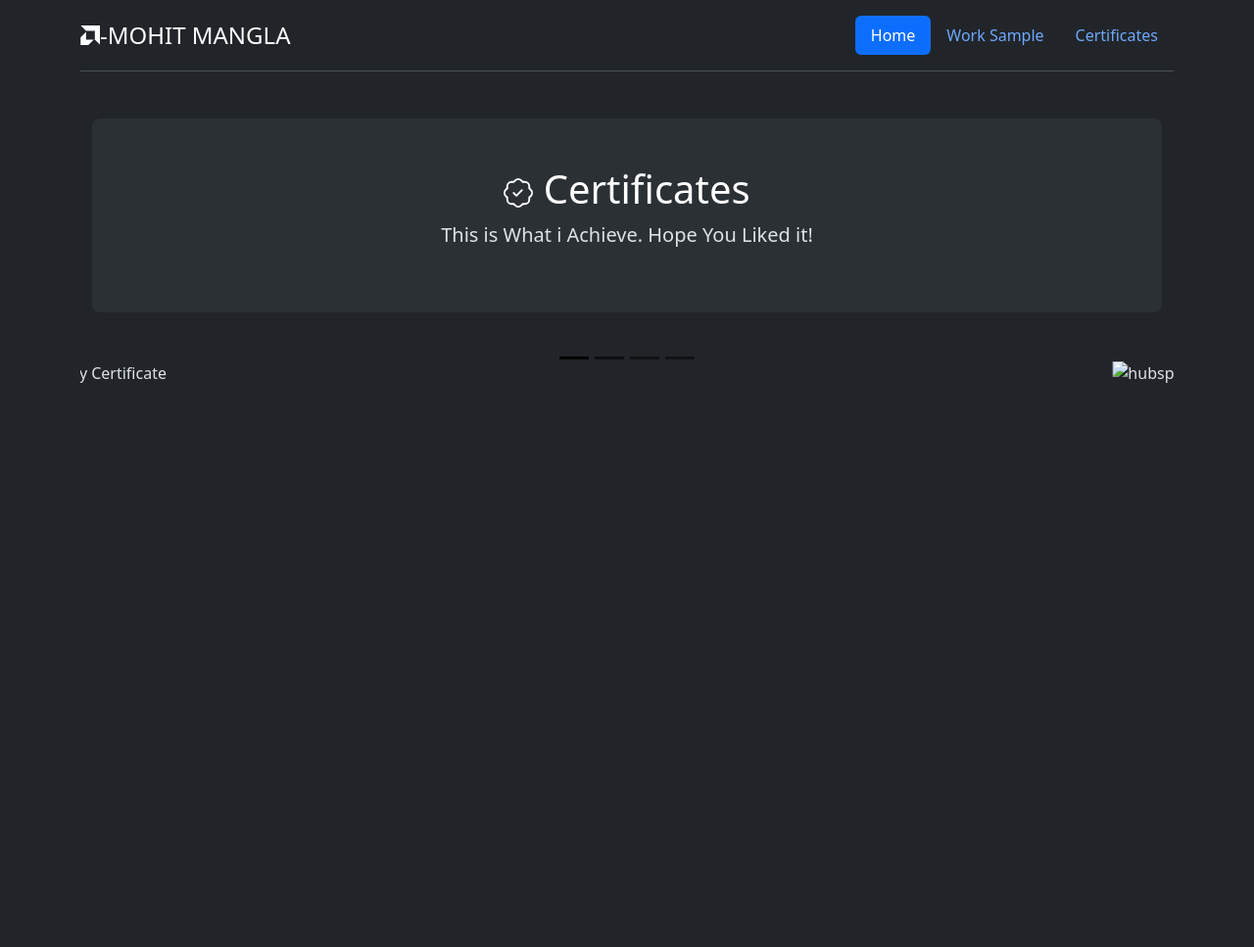
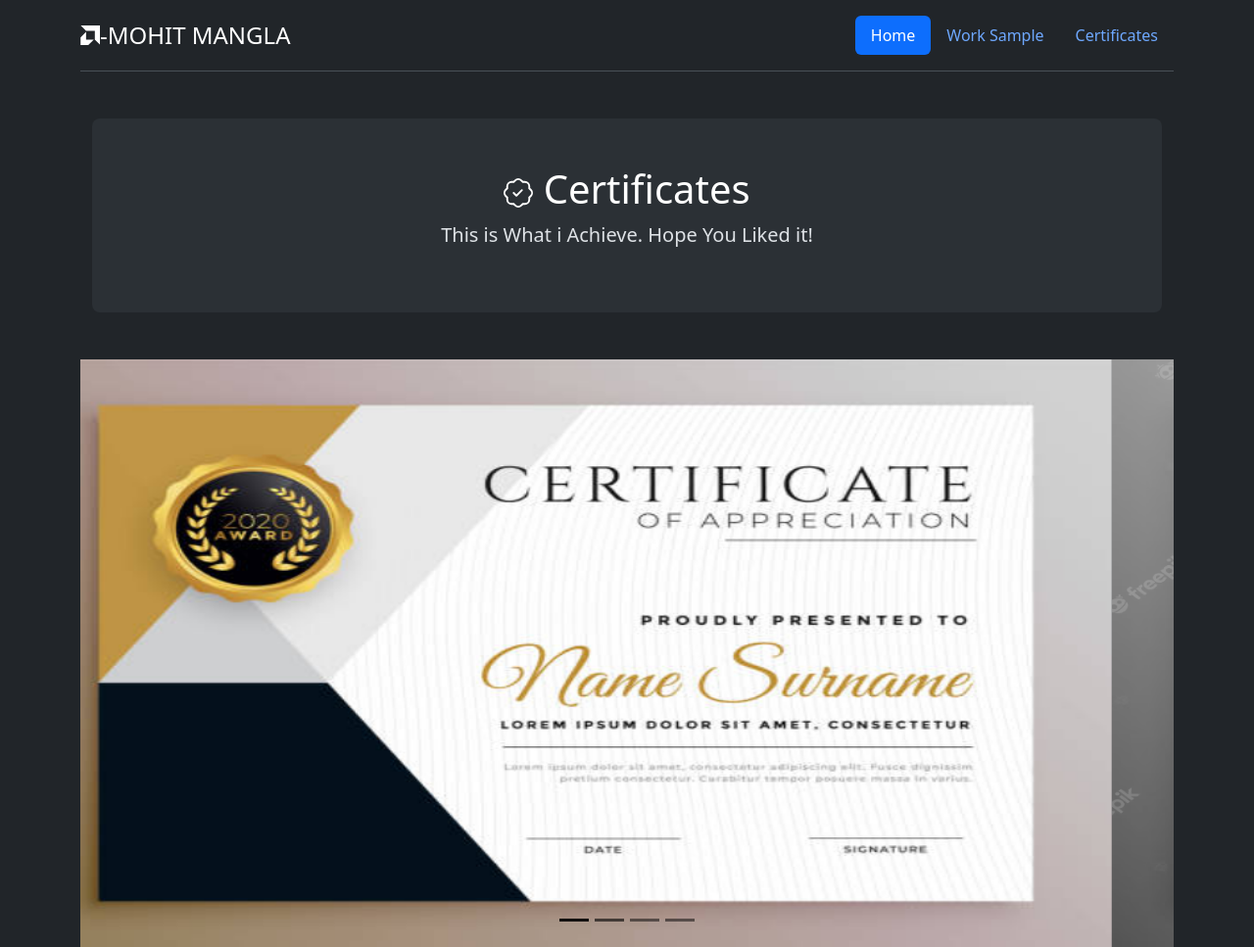
Before and after one commit to mohit-008/My-CV, a plain HTML site: page cerficates.html in a window 1280 px wide. Shown: the whole page at 98% size. Before the commit the page ends 800 px from the top, so only its background shows below. Drawn offline with nearby package versions, Linux system fonts and the light colour scheme.

Commit message:
Update cerficates.html

```diff
--- a/cerficates.html
+++ b/cerficates.html
@@ -53,43 +53,27 @@
 </div>
 <div class="carousel-inner">
   <div class="carousel-item active">
-    <img src="./Certificates/udemy certificate.png" alt="Udemy Certificate" >
+    <img src="1st.jpg" alt="Udemy Certificate" >
     <div class="container">
-      <!-- <div class="carousel-caption text-start">
-        <h1>Udemy</h1>
-        <p>Complete Digital Marketing Course</p>
-        <p><a class="btn btn-lg btn-primary" href="#">Learn more</a></p>
-      </div> -->
+
     </div>
   </div>
   <div class="carousel-item">
-    <img src="./Certificates/Hubspot Academy SEO Certificate .png" alt="hubspot Academy" >
+    <img src="2nd.avif" alt="hubspot Academy" >
     <div class="container">
-      <!-- <div class="carousel-caption">
-        <h1>Hubspot Academy</h1>
-        <p>SEO Certificate</p>
-        <p><a class="btn btn-lg btn-primary" href="#">Learn more</a></p>
-      </div> -->
+
     </div>
   </div>
   <div class="carousel-item">
-    <img src="./Certificates/semrush academy.png" alt="Semrush Academy" >
+    <img src="1st.jpg" alt="Semrush Academy" >
     <div class="container">
-      <!-- <div class="carousel-caption text-end">
-        <h1>Semrush Academy</h1>
-        <p>SEO Crash Corse</p>
-        <p><a class="btn btn-lg btn-primary" href="#">Learn More</a></p>
-      </div> -->
+
     </div>
   </div>
   <div class="carousel-item">
-    <img src="./Certificates/Googgle Digital garage.png" alt="Google Digital Garage" >
+    <img src="2nd.avif" alt="Google Digital Garage" >
     <div class="container">
-      <!-- <div class="carousel-caption text-end">
-        <h1>Semrush Academy</h1>
-        <p>SEO Crash Corse</p>
-        <p><a class="btn btn-lg btn-primary" href="#">Learn More</a></p>
-      </div> -->
+
     </div>
   </div>
 </div>
```
